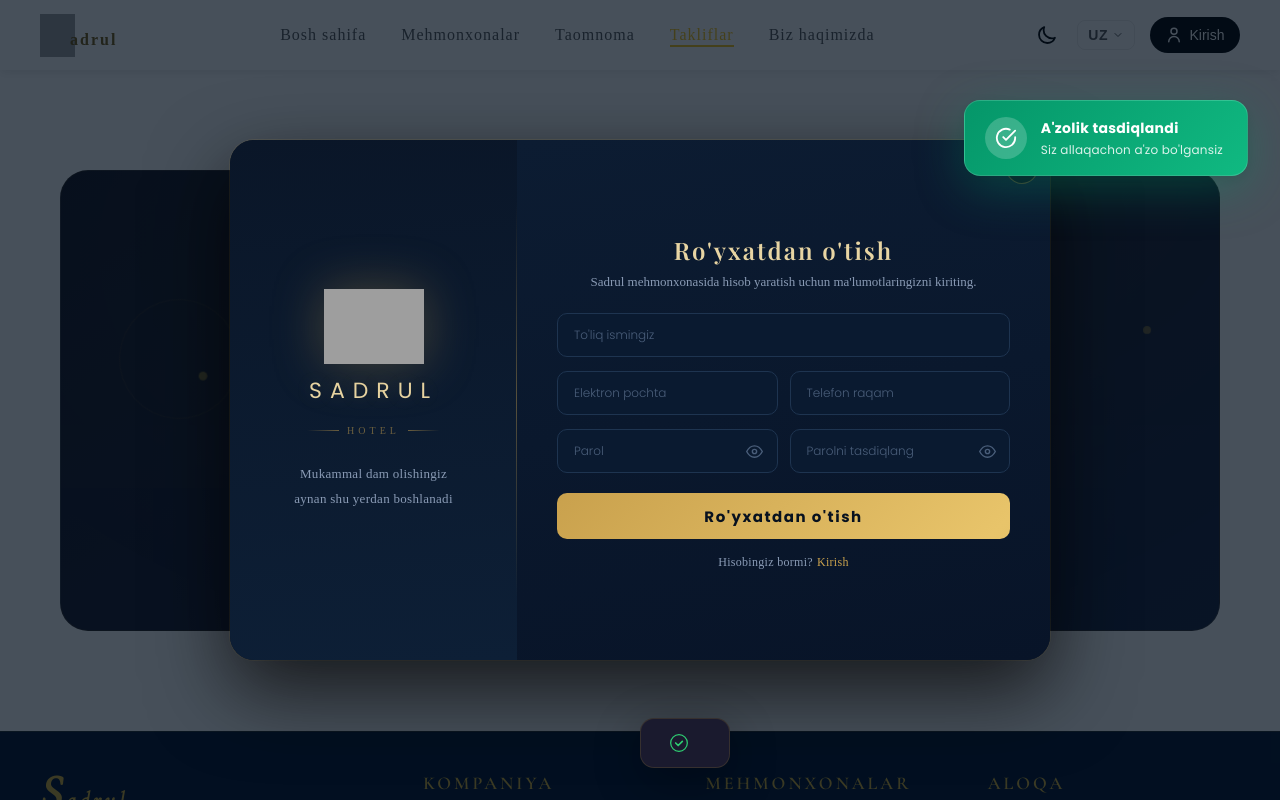
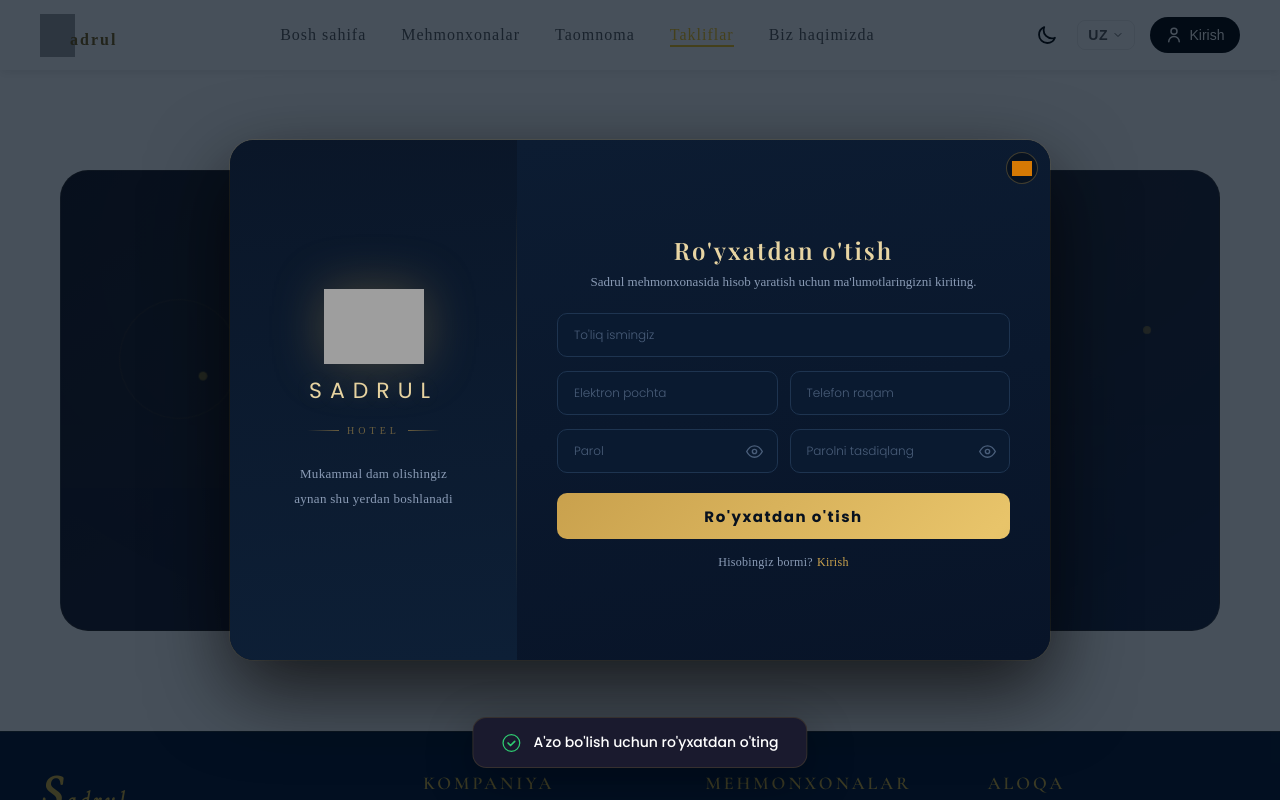
Before and after one commit to ravshanov-v/Sadrul-Hotel, a React (Vite) app: page /takliflar in a window 1280 px wide. Both pictures are taken after a click on the button "A'zo bo'lish". Shown: the part 841-1641 px from the top of the page. Built offline with nearby package versions, Linux system fonts and the light colour scheme; grey boxes are pictures that could not be loaded; the HTML template or start-up script is replaced by a standard one; a web font is replaced by a local one.

Commit message:
Dizayn yaxshilandi

```diff
--- a/src/Pages/BizHaqimizda/BizHaqimizda.css
+++ b/src/Pages/BizHaqimizda/BizHaqimizda.css
@@ -2,7 +2,9 @@
 
 .about-page {
   font-family: 'Poppins', sans-serif;
-  overflow-x: hidden;
+  overflow: hidden;
+  width: 100%;
+  max-width: 100%;
 }
 
 .gold-text {
@@ -579,10 +581,7 @@
 .about-video-card::after {
   content: '';
   position: absolute;
-  top: -50%;
-  right: -50%;
-  width: 100%;
-  height: 100%;
+  inset: 0;
   background: radial-gradient(circle at 70% 20%, rgba(212,175,55,0.04), transparent 60%);
   pointer-events: none;
 }
--- a/src/Pages/Takliflar/Takliflar.jsx
+++ b/src/Pages/Takliflar/Takliflar.jsx
@@ -17,7 +17,7 @@ import "./Takliflar.css"
 
 function Toast({ message, show }) {
   return (
-    <div className={`tk-toast ${show ? 'tk-toast-visible' : ''}`} data-aos="fade-up">
+    <div className={`tk-toast ${show ? 'tk-toast-visible' : ''}`}>
       <svg viewBox="0 0 24 24" fill="none" className="tk-toast-icon">
         <circle cx="12" cy="12" r="10" stroke="currentColor" strokeWidth="1.5" />
         <path d="M8 12l3 3 5-5" stroke="currentColor" strokeWidth="2" strokeLinecap="round" strokeLinejoin="round" />
@@ -102,16 +102,16 @@ function OfferCard({ taklif, onCopyCode }) {
   )
 }
 
-function MemberToast({ show }) {
+function MemberToast({ show, message }) {
   const { t } = useLanguage()
   return (
-    <div className={`tk-member-toast ${show ? 'tk-member-toast-visible' : ''}`} data-aos="fade-up">
+    <div className={`tk-member-toast ${show ? 'tk-member-toast-visible' : ''}`}>
       <div className="tk-member-toast-icon">
         <FiCheckCircle />
       </div>
       <div className="tk-member-toast-content">
         <span className="tk-member-toast-title">{t("nav.memberTitle")}</span>
-        <span className="tk-member-toast-msg">{t("nav.memberMsg")}</span>
+        <span className="tk-member-toast-msg">{message || t("nav.memberMsg")}</span>
       </div>
     </div>
   )
@@ -143,6 +143,9 @@ export default function Takliflar() {
       setMemberToastShow(true)
       setTimeout(() => setMemberToastShow(false), 3500)
     } else {
+      setToastMsg(t("offers.joinRegister"))
+      setToastShow(true)
+      setTimeout(() => setToastShow(false), 3000)
       openModal('signup')
     }
   }
--- a/src/translations/en.js
+++ b/src/translations/en.js
@@ -207,6 +207,7 @@ const en = {
     feature2: "Exclusive offers",
     feature3: "Free services",
     joinBtn: "Join Now",
+    joinRegister: "Register to become a member",
     months: ["January", "February", "March", "April", "May", "June", "July", "August", "September", "October", "November", "December"],
   },
   menu: {
--- a/src/translations/ru.js
+++ b/src/translations/ru.js
@@ -207,6 +207,7 @@ const ru = {
     feature2: "Эксклюзивные предложения",
     feature3: "Бесплатные услуги",
     joinBtn: "Стать членом",
+    joinRegister: "Зарегистрируйтесь, чтобы стать членом",
     months: ["Январь", "Февраль", "Март", "Апрель", "Май", "Июнь", "Июль", "Август", "Сентябрь", "Октябрь", "Ноябрь", "Декабрь"],
   },
   menu: {
--- a/src/translations/uz.js
+++ b/src/translations/uz.js
@@ -207,6 +207,7 @@ const uz = {
     feature2: "Eksklyuziv takliflar",
     feature3: "Bepul xizmatlar",
     joinBtn: "A'zo bo'lish",
+    joinRegister: "A'zo bo'lish uchun ro'yxatdan o'ting",
     months: ["Yanvar", "Fevral", "Mart", "Aprel", "May", "Iyun", "Iyul", "Avgust", "Sentabr", "Oktyabr", "Noyabr", "Dekabr"],
   },
   menu: {
```
